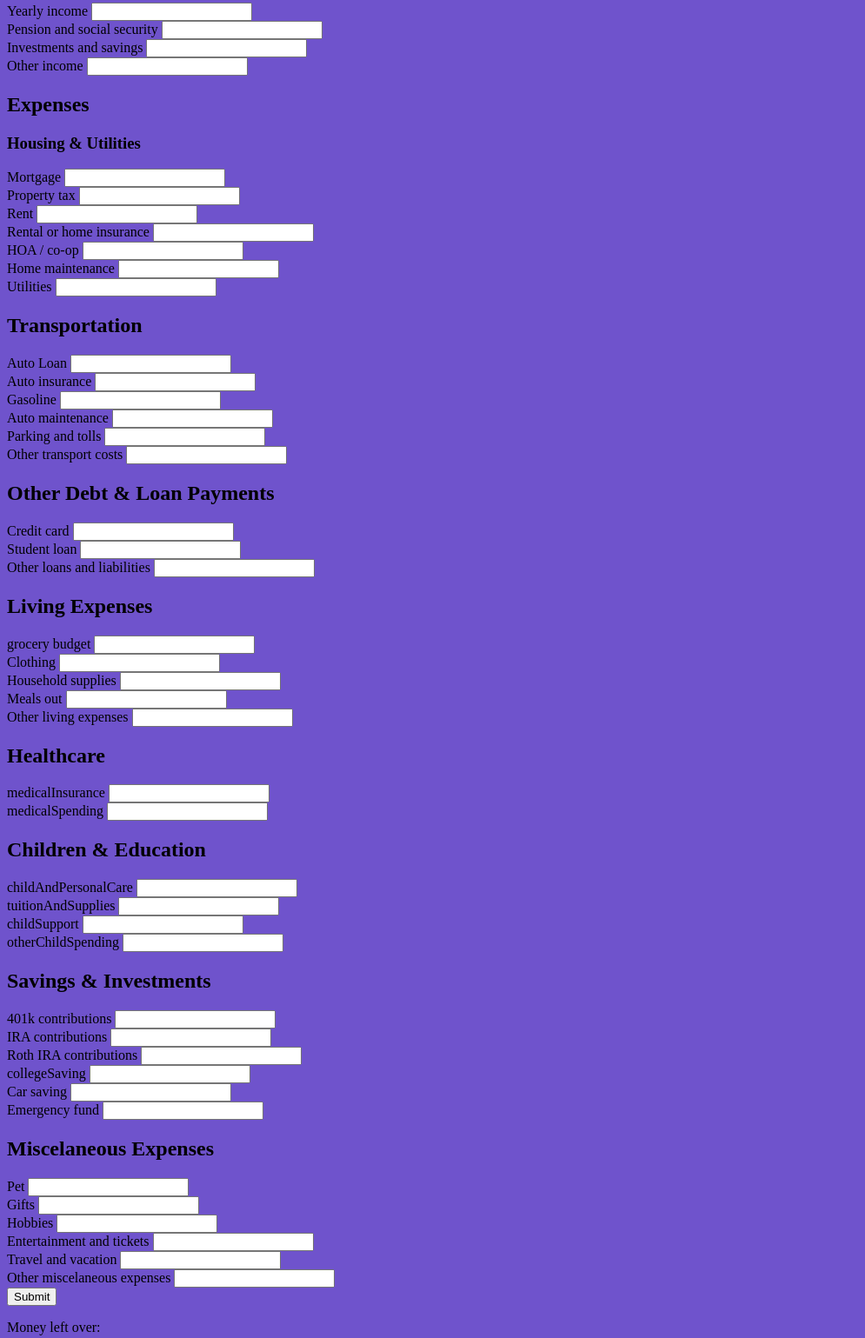
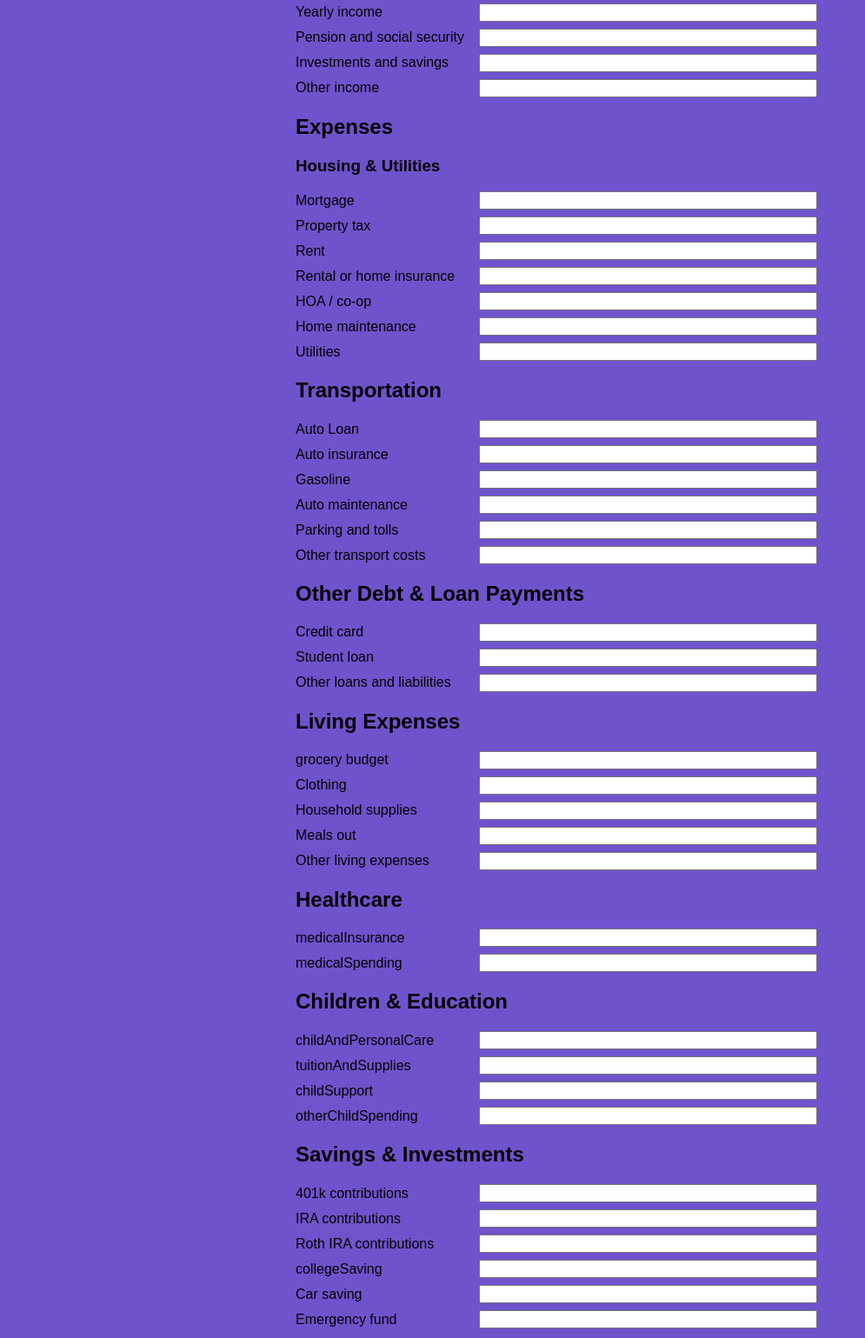
Before and after one commit to simonisfiction/new-minimum, a plain HTML site: page finance.html in a window 1280 px wide. Shown: the part 354-1893 px from the top of the page at 87% size, without its empty margins (0-995 px from the left). Drawn offline with Linux system fonts and the light colour scheme.

Commit message:
format the signup form, and the finance form to look uniform

```diff
--- a/finance.html
+++ b/finance.html
@@ -32,19 +32,19 @@
       <form name="my-form">
 
         <h2>Income Sources (before tax)</h2>
-        <div>
+        <div class="form-group">
           <label for="income">Yearly income</label>
           <input type="text" id="income" name="income">
         </div>
-        <div>
+        <div class="form-group">
           <label for="pensionAndSocialSecurity">Pension and social security</label>
           <input type="text" id="pensionAndSocialSecurity" name="pensionAndSocialSecurity">
         </div>
-        <div>
+        <div class="form-group">
           <label for="investmentsAndSavings">Investments and savings</label>
           <input type="text" id="investmentsAndSavings" name="investmentsAndSavings">
         </div>
-        <div>
+        <div class="form-group">
           <label for="otherIncome">Other income</label>
           <input type="text" id="otherIncome" name="otherIncome">
         </div>
@@ -52,166 +52,166 @@
 
         <h2>Expenses</h2>
         <h3>Housing & Utilities</h3>
-        <div>
+        <div class="form-group">
           <label for="mortgage">Mortgage</label>
           <input type="text" id="mortgage" name="mortgage">
         </div>
-        <div>
+        <div class="form-group">
           <label for="propertyTax">Property tax</label>
           <input type="text" id="propertyTax" name="propertyTax">
         </div>
-        <div>
+        <div class="form-group">
           <label for="rent">Rent</label>
           <input type="text" id="rent" name="rent">
         </div>
-        <div>
+        <div class="form-group">
           <label for="rentalHomeInsurance">Rental or home insurance</label>
           <input type="text" id="rentalHomeInsurance" name="rentalHomeInsurance">
         </div>
-        <div>
+        <div class="form-group">
           <label for="hoaCoOp">HOA / co-op</label>
           <input type="text" id="hoaCoOp" name="hoaCoOp">
         </div>
-        <div>
+        <div class="form-group">
           <label for="homeMaintenance">Home maintenance</label>
           <input type="text" id="homeMaintenance" name="homeMaintenance">
         </div>
-        <div>
+        <div class="form-group">
           <label for="utilities">Utilities</label>
           <input type="text" id="utilities" name="utilities">
         </div>
         <h2>Transportation</h2>
-        <div>
+        <div class="form-group">
           <label for="autoLoan">Auto Loan</label>
           <input type="text" id="autoLoan" name="autoLoan">
         </div>
-        <div>
+        <div class="form-group">
           <label for="autoInsurance">Auto insurance</label>
           <input type="text" id="autoInsurance" name="autoInsurance">
         </div>
-        <div>
+        <div class="form-group">
           <label for="gasoline">Gasoline</label>
           <input type="text" id="gasoline" name="gasoline">
         </div>
-        <div>
+        <div class="form-group">
           <label for="autoMaintenance">Auto maintenance</label>
           <input type="text" id="autoMaintenance" name="autoMaintenance">
         </div>
-        <div>
+        <div class="form-group">
           <label for="parkingAndTolls">Parking and tolls</label>
           <input type="text" id="parkingAndTolls" name="parkingAndTolls">
         </div>
-        <div>
+        <div class="form-group">
           <label for="otherTransportCosts">Other transport costs</label>
           <input type="text" id="otherTransportCosts" name="otherTransportCosts">
         </div>
         <h2>Other Debt & Loan Payments</h2>
-        <div>
+        <div class="form-group">
           <label for="creditCard">Credit card</label>
           <input type="text" id="creditCard" name="creditCard">
         </div>
-        <div>
+        <div class="form-group">
           <label for="studentLoan">Student loan</label>
           <input type="text" id="studentLoan" name="studentLoan">
         </div>
-        <div>
+        <div class="form-group">
           <label for="otherLoansAndLiabilities">Other loans and liabilities</label>
           <input type="text" id="otherLoansAndLiabilities" name="otherLoansAndLiabilities">
         </div>
         <h2>Living Expenses</h2>
-        <div>
+        <div class="form-group">
           <label for="groceryBudget">grocery budget</label>
           <input type="text" id="groceryBudget" name="groceryBudget">
         </div>
-        <div>
+        <div class="form-group">
           <label for="clothing">Clothing</label>
           <input type="text" id="clothing" name="clothing">
         </div>
-        <div>
+        <div class="form-group">
           <label for="houseSupplies">Household supplies</label>
           <input type="text" id="houseSupplies" name="houseSupplies">
         </div>
-        <div>
+        <div class="form-group">
           <label for="mealsOut">Meals out</label>
           <input type="text" id="mealsOut" name="mealsOut">
         </div>
-        <div>
+        <div class="form-group">
           <label for="otherLivingExpenses">Other living expenses</label>
           <input type="text" id="otherLivingExpenses" name="otherLivingExpenses">
         </div>
         <h2>Healthcare</h2>
-        <div>
+        <div class="form-group">
           <label for="medicalInsurance">medicalInsurance</label>
           <input type="text" id="medicalInsurance" name="medicalInsurance">
         </div>
-        <div>
+        <div class="form-group">
           <label for="medicalSpending">medicalSpending</label>
           <input type="text" id="medicalSpending" name="medicalSpending">
         </div>
         <h2>Children & Education</h2>
-        <div>
+        <div class="form-group">
           <label for="childAndPersonalCare">childAndPersonalCare</label>
           <input type="text" id="childAndPersonalCare" name="childAndPersonalCare">
         </div>
-        <div>
+        <div class="form-group">
           <label for="tuitionAndSupplies">tuitionAndSupplies</label>
           <input type="text" id="tuitionAndSupplies" name="tuitionAndSupplies">
         </div>
-        <div>
+        <div class="form-group">
           <label for="childSupport">childSupport</label>
           <input type="text" id="childSupport" name="childSupport">
         </div>
-        <div>
+        <div class="form-group">
           <label for="otherChildSpending">otherChildSpending</label>
           <input type="text" id="otherChildSpending" name="otherChildSpending">
         </div>
         <h2>Savings & Investments</h2>
-        <div>
+        <div class="form-group">
           <label for="_401k">401k contributions</label>
           <input type="text" id="_401k" name="_401k">
         </div>
-        <div>
+        <div class="form-group">
           <label for="ira">IRA contributions</label>
           <input type="text" id="ira" name="ira">
         </div>
-        <div>
+        <div class="form-group">
           <label for="rothIra">Roth IRA contributions</label>
           <input type="text" id="rothIra" name="rothIra">
         </div>
-        <div>
+        <div class="form-group">
           <label for="collegeSaving">collegeSaving</label>
           <input type="text" id="collegeSaving" name="collegeSaving">
         </div>
-        <div>
+        <div class="form-group">
           <label for="carSaving">Car saving</label>
           <input type="text" id="carSaving" name="carSaving">
         </div>
-        <div>
+        <div class="form-group">
           <label for="emergencyFund">Emergency fund</label>
           <input type="text" id="emergencyFund" name="emergencyFund">
         </div>
         <h2>Miscelaneous Expenses</h2>
-        <div>
+        <div class="form-group">
           <label for="pet">Pet</label>
           <input type="text" id="pet" name="pet">
         </div>
-        <div>
+        <div class="form-group">
           <label for="gifts">Gifts</label>
           <input type="text" id="gifts" name="gifts">
         </div>
-        <div>
+        <div class="form-group">
           <label for="hobbies">Hobbies</label>
           <input type="text" id="hobbies" name="hobbies">
         </div>
-        <div>
+        <div class="form-group">
           <label for="entertainmentAndTickets">Entertainment and tickets</label>
           <input type="text" id="entertainmentAndTickets" name="entertainmentAndTickets">
         </div>
-        <div>
+        <div class="form-group">
           <label for="travelAndVacation">Travel and vacation</label>
           <input type="text" id="travelAndVacation" name="travelAndVacation">
         </div>
-        <div>
+        <div class="form-group">
           <label for="otherMiscExpenses">Other miscelaneous expenses</label>
           <input type="text" id="otherMiscExpenses" name="otherMiscExpenses">
         </div>
--- a/style.css
+++ b/style.css
@@ -1,5 +1,6 @@
 body{
   background-color: rgb(111, 83, 204);
+
 }
 nav{
   background-color: rgb(79, 50, 176);
@@ -16,3 +17,16 @@ a:visited{
 a:hover{
   color:rgb(215, 170, 116);
 }
+
+form {
+  max-width: 600px;
+  margin: auto;
+  font-family: sans-serif;
+}
+.form-group{
+  display: grid;
+  grid-template-columns: 1fr 2fr;
+  gap : 0.5rem 1rem;
+  align-items: center;
+  margin: 0.5rem 0;
+}
```
Also changed, not shown: signup.html (+3 -3 lines).
